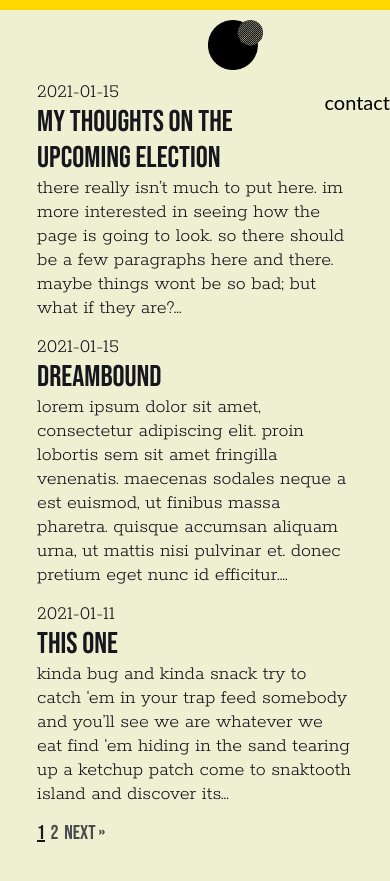
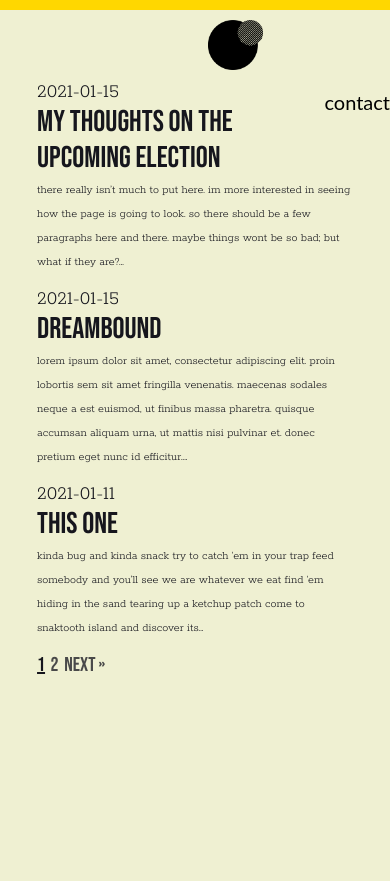
Before and after one commit to dreamboundspace/jekyllstuff, a Jekyll site: the page built from index.html, in a window 390 px wide. Shown: the top 881 px of the page. Built offline with Jekyll 4.4.1, drawn with Linux system fonts in a browser that asks for light colours; nearby versions of some CDN libraries; the list of posts is cut into pages by our own code.

Commit message:
troubleshoot excerpts

```diff
--- a/assets/css/bloghome.css
+++ b/assets/css/bloghome.css
@@ -10,6 +10,11 @@
  @media screen and (max-width: 974px) {
     div.home {
       width: 90%;
+    }
+}
+@media screen and (max-width: 974px) {
+    a.excerpt {
+      font-size: 12px;
     }
 }
 .post-link {
```
